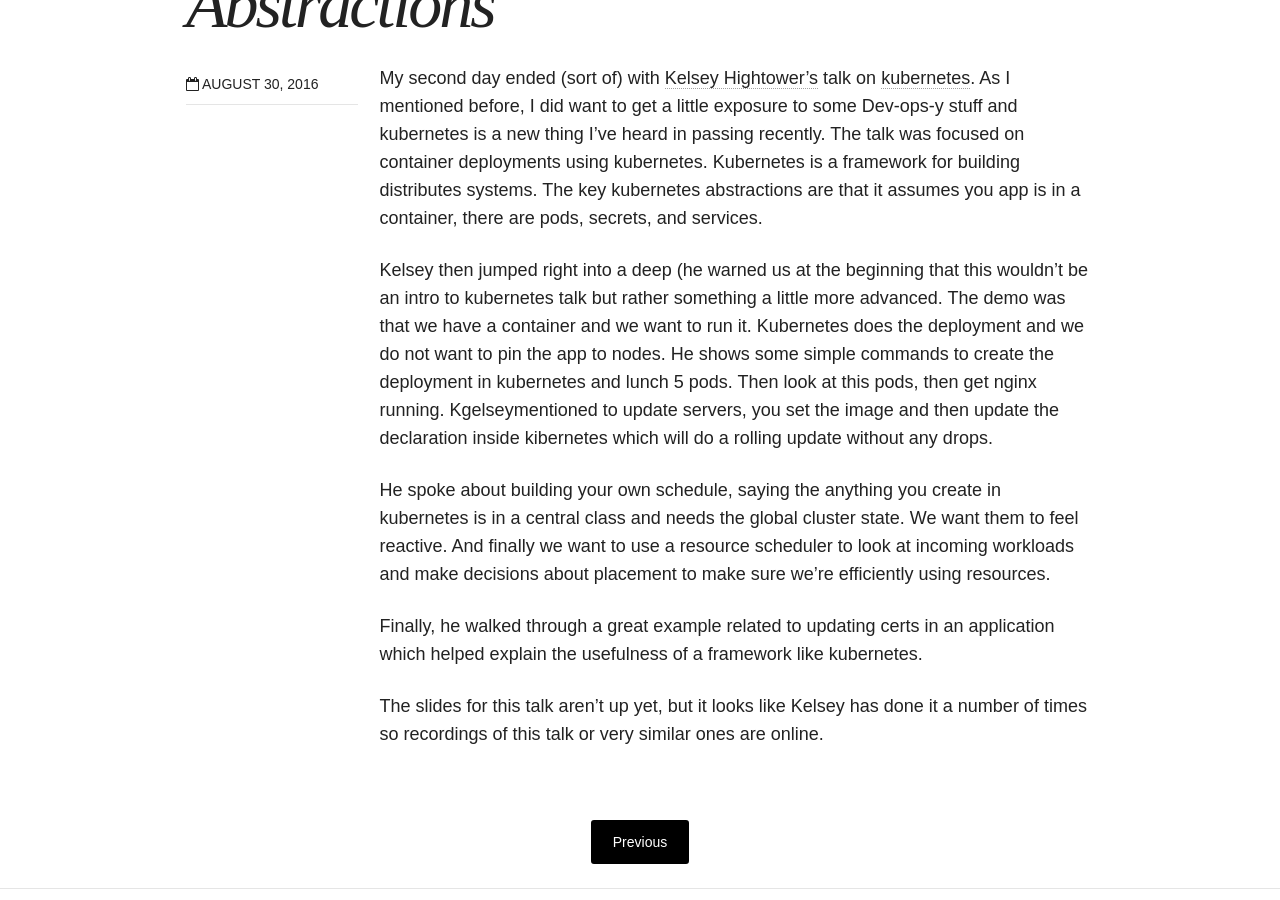
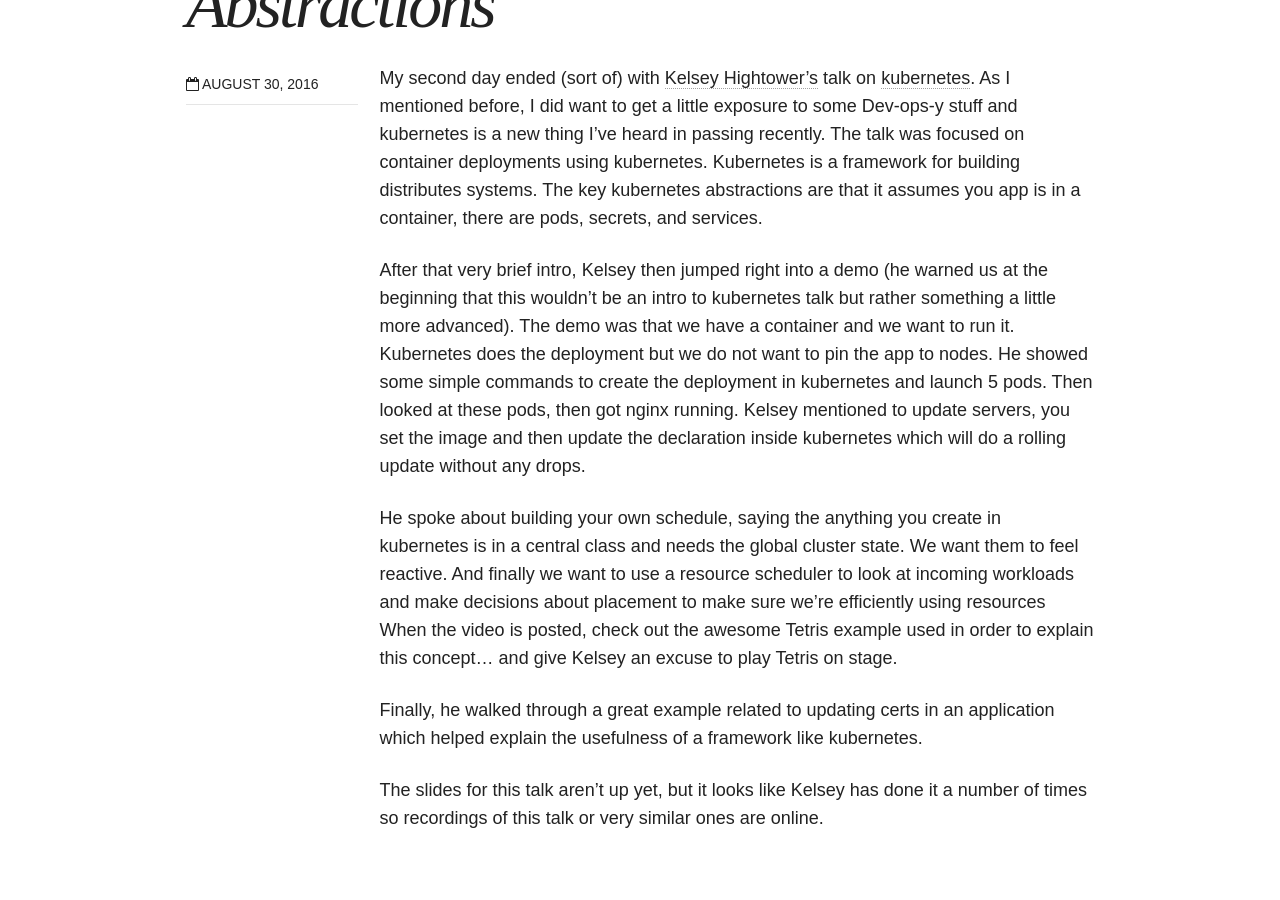
Before and after one commit to asheren/asheren.github.io, a Jekyll site: the page built from _posts/blog/2016-08-30-abstractions-kubernetes.md, in a window 1280 px wide and 900 px high, scrolled down 636 px. Built offline with Jekyll 4.4.1, drawn with Linux system fonts in a browser that asks for light colours; nearby versions of some CDN libraries.

Commit message:
Updated slightly and fixed some typos.

```diff
--- a/_posts/blog/2016-08-30-abstractions-kubernetes.md
+++ b/_posts/blog/2016-08-30-abstractions-kubernetes.md
@@ -13,9 +13,9 @@
 
 My second day ended (sort of) with [Kelsey Hightower’s](https://twitter.com/kelseyhightower){:target="_blank"} talk on [kubernetes](http://kubernetes.io/){:target="_blank"}. As I mentioned before, I did want to get a little exposure to some Dev-ops-y stuff and kubernetes is a new thing I’ve heard in passing recently. The talk was focused on container deployments using kubernetes. Kubernetes is a framework for building distributes systems. The key kubernetes abstractions are that it assumes you app is in a container, there are pods, secrets, and services.
 
-Kelsey then jumped right into a deep (he warned us at the beginning that this wouldn’t be an intro to kubernetes talk but rather something a little more advanced. The demo was that we have a container and we want to run it. Kubernetes does the deployment and we do not want to pin the app to nodes. He shows some simple commands to create the deployment in kubernetes and lunch 5 pods. Then look at this pods, then get nginx running. Kgelseymentioned to update servers, you set the image and then update the declaration inside kibernetes which will do a rolling update without any drops.
+After that very brief intro, Kelsey then jumped right into a demo (he warned us at the beginning that this wouldn’t be an intro to kubernetes talk but rather something a little more advanced). The demo was that we have a container and we want to run it. Kubernetes does the deployment but we do not want to pin the app to nodes. He showed some simple commands to create the deployment in kubernetes and launch 5 pods. Then looked at these pods, then got nginx running. Kelsey mentioned to update servers, you set the image and then update the declaration inside kubernetes which will do a rolling update without any drops.
 
-He spoke about building your own schedule, saying the anything you create in kubernetes is in a central class and needs the global cluster state. We want them to feel reactive. And finally we want to use a resource scheduler to look at incoming workloads and make decisions about placement to make sure we’re efficiently using resources.
+He spoke about building your own schedule, saying the anything you create in kubernetes is in a central class and needs the global cluster state. We want them to feel reactive. And finally we want to use a resource scheduler to look at incoming workloads and make decisions about placement to make sure we’re efficiently using resources When the video is posted, check out the awesome Tetris example used in order to explain this concept... and give Kelsey an excuse to play Tetris on stage.
 
 Finally, he walked through a great example related to updating certs in an application which helped explain the usefulness of a framework like kubernetes.
 
```
